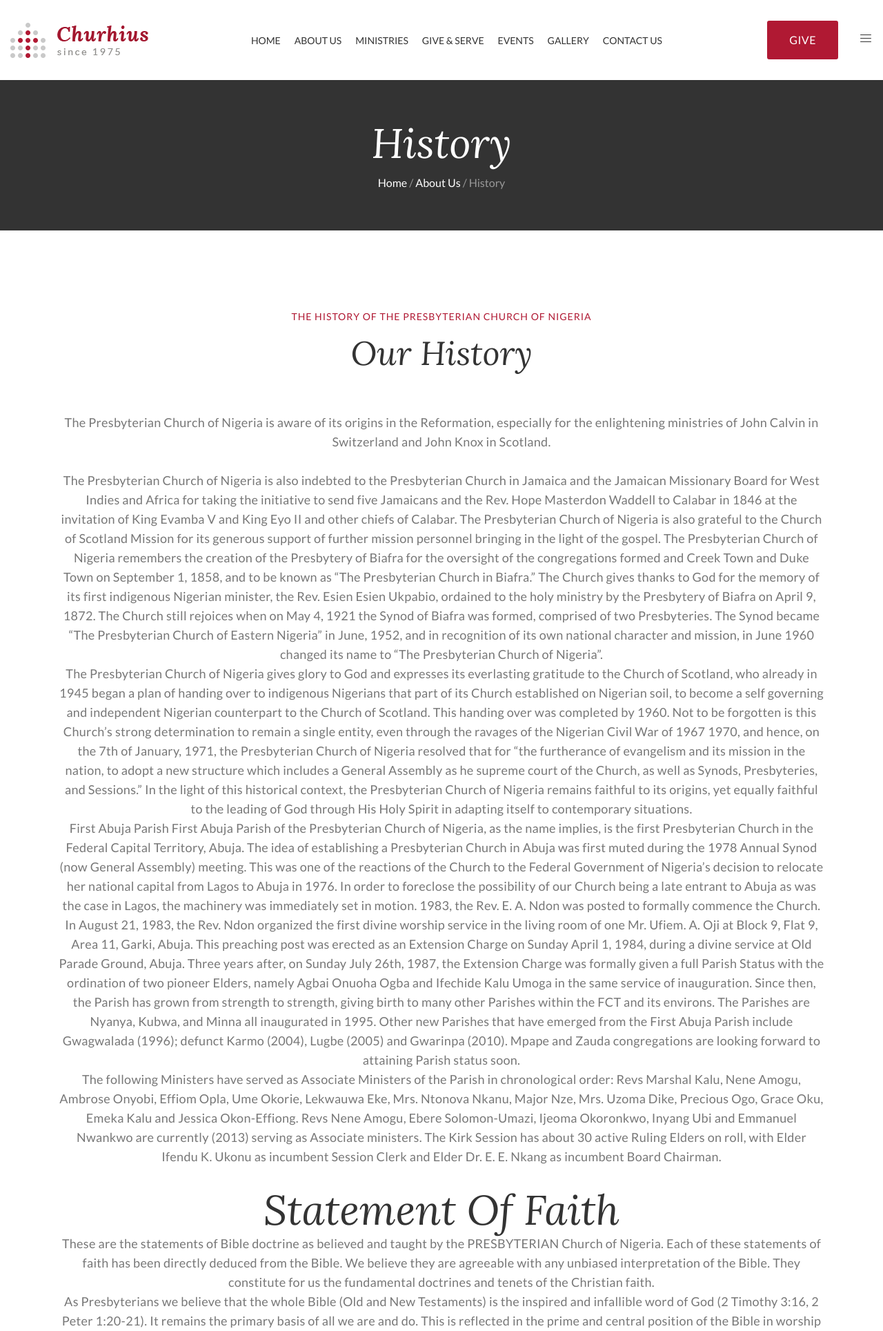
After one commit to Kedonojo/church, a PHP site: page /history.php in a window 1280 px wide. The commit adds this page. Shown: the top 1929 px of the page at 69% size. Run offline with PHP 8.4, Linux system fonts and the light colour scheme; some libraries are stand-ins or nearby versions.

Commit message:
added history page and worked on about page

```diff
--- /dev/null
+++ b/history.php
@@ -0,0 +1,154 @@
+<!doctype html>
+<html lang="en">
+
+  <!-- Google Web Fonts
+  ================================================== -->
+
+  <link href="https://fonts.googleapis.com/css?family=Lato:300,400,700,900%7CLora:400,400i,700,700i" rel="stylesheet">
+
+  <!-- Basic Page Needs
+  ================================================== -->
+
+  <title>Churhius</title>
+
+  <!--meta info-->
+  <?php require 'includes/head.php';?>
+
+</head>
+
+<body>
+
+  <div class="loader"></div>
+
+  <!--cookie-->
+  <!-- <div class="cookie">
+          <div class="container">
+            <div class="clearfix">
+              <span>Please note this website requires cookies in order to function correctly, they do not store any specific information about you personally.</span>
+              <div class="f-right"><a href="#" class="button button-type-3 button-orange">Accept Cookies</a><a href="#" class="button button-type-3 button-grey-light">Read More</a></div>
+            </div>
+          </div>
+        </div>-->
+
+  <!-- - - - - - - - - - - - - - Wrapper - - - - - - - - - - - - - - - - -->
+
+  <div id="wrapper" class="wrapper-container">
+
+    <!-- - - - - - - - - - - - - Mobile Menu - - - - - - - - - - - - - - -->
+
+    <nav id="mobile-advanced" class="mobile-advanced"></nav>
+
+    <!-- - - - - - - - - - - - - - Header - - - - - - - - - - - - - - - - -->
+
+    <?php require 'includes/header-2.php';?>
+
+    <!-- - - - - - - - - - - - - end Header - - - - - - - - - - - - - - - -->
+
+    <!-- - - - - - - - - - - - - - Breadcrumbs - - - - - - - - - - - - - - - - -->
+
+    <div class="breadcrumbs-wrap style-2 align-center">
+
+      <div class="container wide">
+
+        <h1 class="page-title">History</h1>
+
+        <ul class="breadcrumbs">
+
+          <li><a href="index.php">Home</a></li>
+          <li><a href="abour_us.php">About Us</a></li>
+          <li>History</li>
+
+        </ul>
+
+      </div>
+
+    </div>
+
+    <!-- - - - - - - - - - - - - end Breadcrumbs - - - - - - - - - - - - - - - -->
+
+    <!-- - - - - - - - - - - - - - Content - - - - - - - - - - - - - - - - -->
+
+    <div id="content">
+
+      <div class="page-section">
+
+        <div class="container wide">
+
+          <div class="title-holder align-center">
+
+            <div class="pre-title color2">The History Of The Presbyterian Church Of Nigeria</div>
+            <h2>Our History</h2>
+
+            <p>The Presbyterian Church of Nigeria is aware of its origins in the Reformation, especially for the enlightening ministries of John Calvin in Switzerland and John Knox in Scotland.<br>
+
+
+
+<br>The Presbyterian Church of Nigeria is also indebted to the Presbyterian Church in Jamaica and the Jamaican Missionary Board for West Indies and Africa for taking the initiative to send five Jamaicans and the Rev. Hope Masterdon Waddell to Calabar in 1846 at the invitation of King Evamba V and King Eyo II and other chiefs of Calabar. The Presbyterian Church of Nigeria is also grateful to the Church of Scotland Mission for its generous support of further mission personnel bringing in the light of the gospel.
+
+The Presbyterian Church of Nigeria remembers the creation of the Presbytery of Biafra for the oversight of the congregations formed and Creek Town and Duke Town on September 1, 1858, and to be known as “The Presbyterian Church in Biafra.” The Church gives thanks to God for the memory of its first indigenous Nigerian minister, the Rev. Esien Esien Ukpabio, ordained to the holy ministry by the Presbytery of Biafra on April 9, 1872. The Church still rejoices when on May 4, 1921 the Synod of Biafra was formed, comprised of two Presbyteries. The Synod became “The Presbyterian Church of Eastern Nigeria” in June, 1952, and in recognition of its own national character and mission, in June 1960 changed its name to “The Presbyterian Church of Nigeria”.
+
+<br>The Presbyterian Church of Nigeria gives glory to God and expresses its everlasting gratitude to the Church of Scotland, who already in 1945 began a plan of handing over to indigenous Nigerians that part of its Church established on Nigerian soil, to become a self governing and independent Nigerian counterpart to the Church of Scotland. This handing over was completed by 1960.
+
+Not to be forgotten is this Church’s strong determination to remain a single entity, even through the ravages of the Nigerian Civil War of 1967 1970, and hence, on the 7th of January, 1971, the Presbyterian Church of Nigeria resolved that for “the furtherance of evangelism and its mission in the nation, to adopt a new structure which includes a General Assembly as he supreme court of the Church, as well as Synods, Presbyteries, and Sessions.”
+
+In the light of this historical context, the Presbyterian Church of Nigeria remains faithful to its origins, yet equally faithful to the leading of God through His Holy Spirit in adapting itself to contemporary situations.
+
+<br>First Abuja Parish
+First Abuja Parish of the Presbyterian Church of Nigeria, as the name implies, is the first Presbyterian Church in the Federal Capital Territory, Abuja.
+
+
+
+The idea of establishing a Presbyterian Church in Abuja was first muted during the 1978 Annual Synod (now General Assembly) meeting. This was one of the reactions of the Church to the Federal Government of Nigeria’s decision to relocate her national capital from Lagos to Abuja in 1976. In order to foreclose the possibility of our Church being a late entrant to Abuja as was the case in Lagos, the machinery was immediately set in motion. 1983, the Rev. E. A. Ndon was posted to formally commence the Church.
+
+<br>In August 21, 1983, the Rev. Ndon organized the first divine worship service in the living room of one Mr. Ufiem. A. Oji at Block 9, Flat 9, Area 11, Garki, Abuja. This preaching post was erected as an Extension Charge on Sunday April 1, 1984, during a divine service at Old Parade Ground, Abuja. Three years after, on Sunday July 26th, 1987, the Extension Charge was formally given a full Parish Status with the ordination of two pioneer Elders, namely Agbai Onuoha Ogba and Ifechide Kalu Umoga in the same service of inauguration.
+
+Since then, the Parish has grown from strength to strength, giving birth to many other Parishes within the FCT and its environs. The Parishes are Nyanya, Kubwa, and Minna all inaugurated in 1995. Other new Parishes that have emerged from the First Abuja Parish include Gwagwalada (1996); defunct Karmo (2004), Lugbe (2005) and Gwarinpa (2010). Mpape and Zauda congregations are looking forward to attaining Parish status soon.
+
+<br>The following Ministers have served as Associate Ministers of the Parish in chronological order:
+Revs Marshal Kalu, Nene Amogu, Ambrose Onyobi, Effiom Opla, Ume Okorie, Lekwauwa Eke, Mrs. Ntonova Nkanu, Major Nze, Mrs. Uzoma Dike, Precious Ogo, Grace Oku, Emeka Kalu and Jessica Okon-Effiong. Revs Nene Amogu, Ebere Solomon-Umazi, Ijeoma Okoronkwo, Inyang Ubi and Emmanuel Nwankwo are currently (2013) serving as Associate ministers.
+
+The Kirk Session has about 30 active Ruling Elders on roll, with Elder Ifendu K. Ukonu as incumbent Session Clerk and Elder Dr. E. E. Nkang as incumbent Board Chairman.</p>
+
+<a id="st-of-faith"> <h1>Statement Of Faith</h1></a>
+
+
+<p>These are the statements of Bible doctrine as believed and taught by the PRESBYTERIAN Church of Nigeria. Each of these statements of faith has been directly deduced from the Bible. We believe they are agreeable with any unbiased interpretation of the Bible. They constitute for us the fundamental doctrines and tenets of the Christian faith.<br>
+
+As Presbyterians we believe that the whole Bible (Old and New Testaments) is the inspired and infallible word of God (2 Timothy 3:16, 2 Peter 1:20-21). It remains the primary basis of all we are and do. This is reflected in the prime and central position of the Bible in worship liturgy, namely: an open Bible leads the procession. It is for us a spiritual sword (Ephesians 6:17).<br>
+While depending on the Bible, Presbyterians believe that there is only one holy, invisible God who eternally and actively exists in three persons: God the Father, God the Son and God the Holy Ghost. (Gen. 1:1, 26; Ephesians 4:5-6; Matthew 3:16-17). This God is spirit (John 4:24), Creator and owner of all things (Gen. 1:1; Psalm 24:1); Love (1 John 4:8, 16; John 3:16); Self revealing (1 John 1:5); and Judge (Gen. 18:25; Deut. 4:24 cf. Hebrew 12:29)
+We believe the humankind is the pinnacle of God’s creation (Gen. 1:26-28), superior to all other creatures (Gen. 1:28; Matt. 10; 31), made solely for God’s pleasure (Isaiah 43:7; Rev. 4:11) but fallen (Rom. 3:23; Gen. 2:16-17;3:1-6) and spiritually dead (Ephesians 2:1); in need of salvation through God’s love and grace (John 3:16; Rom. 5:6-10; Ephesians 2:8-9)<br>
+We believe in the deity and humanity of Jesus Christ. (John 1:1-4, 14; John 10:30; Hebrews 1:1-5).<br>
+He was born of a virgin (Matthew 1:18-25; Luke 1:30-35);<br>
+He was conceived of the Holy Ghost (Matthew 1:18-25; Luke 24:36-40);<br>
+He died (John 19:30-35);<br>
+He rose again from the dead bodily (John 20:25-29; Luke24:36-40);<br>
+He ascended into heaven bodily (1 Thessalonians 4:16-17; Matthew 29-30).<br>
+We believe that the only means of being saved from sin and eternal damnation is repentance and faith in the person and sacrificial death and resurrection of Jesus Christ (Acts 3:19; Luke 24:47; Rome 10:9; Ephesians 1:7; Hebrews 2:3).<br>
+We believe in both the sovereignty of God and inescapable human responsibility in all life and faith. We believe that except by the express effectual design of God, no flesh can exist nor be saved; and except humans believe, they shall likewise perish. These are not contradictory but parallel truth (antimony), with the sovereignty of God having the initiatory and override might. For no one can resist the will of God (Romans 9:19).<br>
+We believe that all those in every time and town who have been redeemed through the merits and their personal belief in the Christ event (birth, life, suffering, death, resurrection and ascension) are members of His own body known as the Church-irrespective of denomination (1 Cor. 12:12-14, 27) and are preserved by God forever.
+We believe regeneration by the power of the Holy Spirit through the Word of God is essential for personal salvation. (Titus 2:5, John 3:3-5; Ephesians 5:25-27)<br>
+We believe that the redemptive work of Christ on the cross provides divine healing for the body, salvation for the soul of everyone that believes. (1 Peter 2:24; Acts 3:16; Acts 9:32-35).<br>
+We believe that when an individual receives the Holy Ghost, he receives divine enablement for Christian service and witness. We believe that no true believer is without the Holy Spirit. (Acts 1:8; 2:4; 3:1-26; 4:5-12; Romans 8:9, 14, 16).<br>
+We believe in the positional, processional and perfect sanctifying power of the Holy Ghost in the life of every believer (Romans 15:16; 1 Cor. 6:11).<br>
+We believe in the final resurrection of both the saved and the lost; the former to eternal life and the latter to eternal judgment. We believe in a literal heaven and hell that will soon be the eternal destiny of human kind depending on what each one does with Jesus Christ. (Rev. 20:11-15; 1 Cor. 15:23)<br>
+</p>
+
+
+
+
+
+
+
+
+
+
+    </div>
+
+    <!-- - - - - - - - - - - - - end Content - - - - - - - - - - - - - - - -->
+
+    <!-- - - - - - - - - - - - - - Footer - - - - - - - - - - - - - - - - -->
+
+    <?php require 'includes/footer.php';?>
+
+</body>
+</html>
```
Also changed, not shown: about_us.php (+14 -59 lines).
